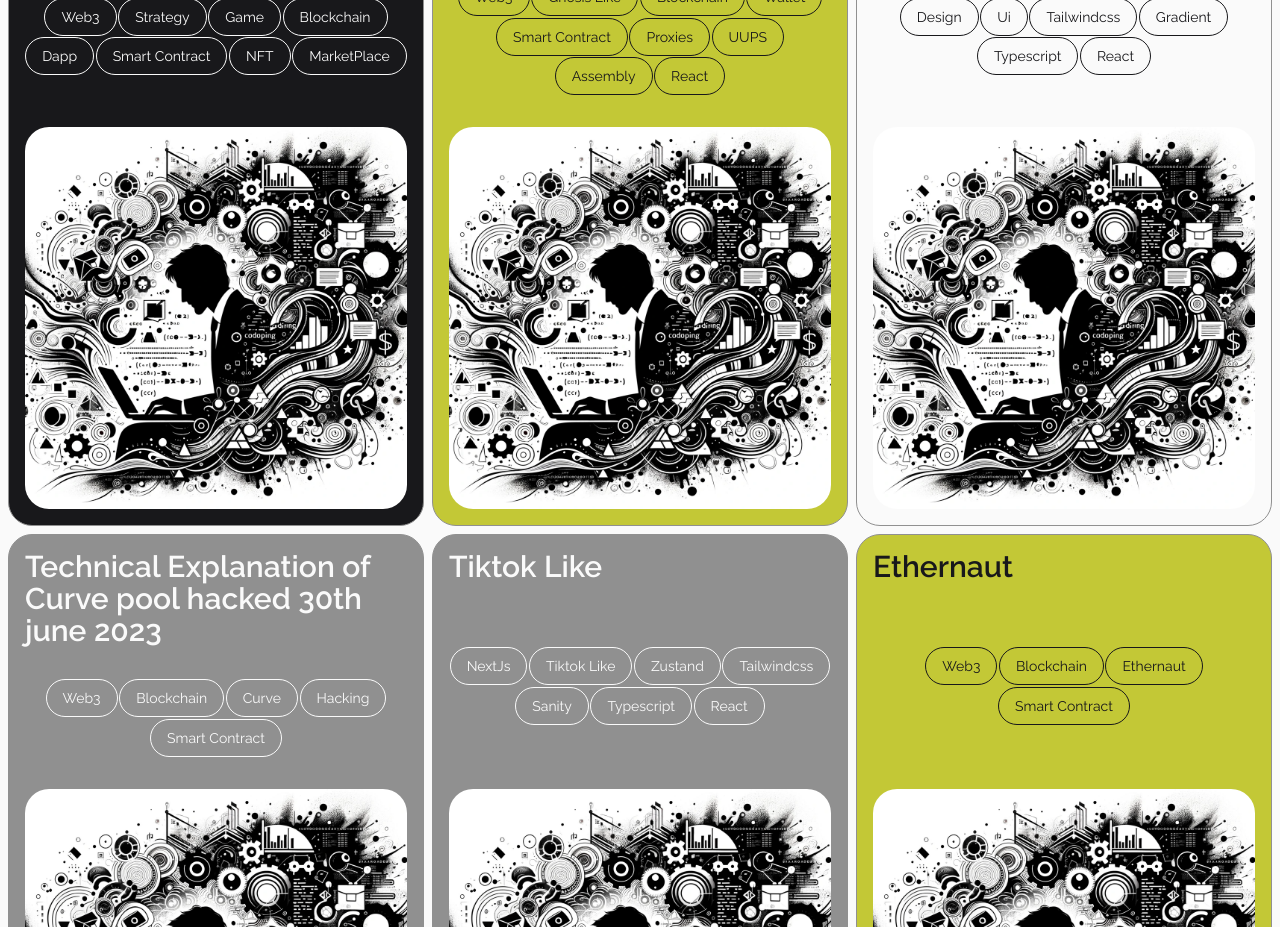
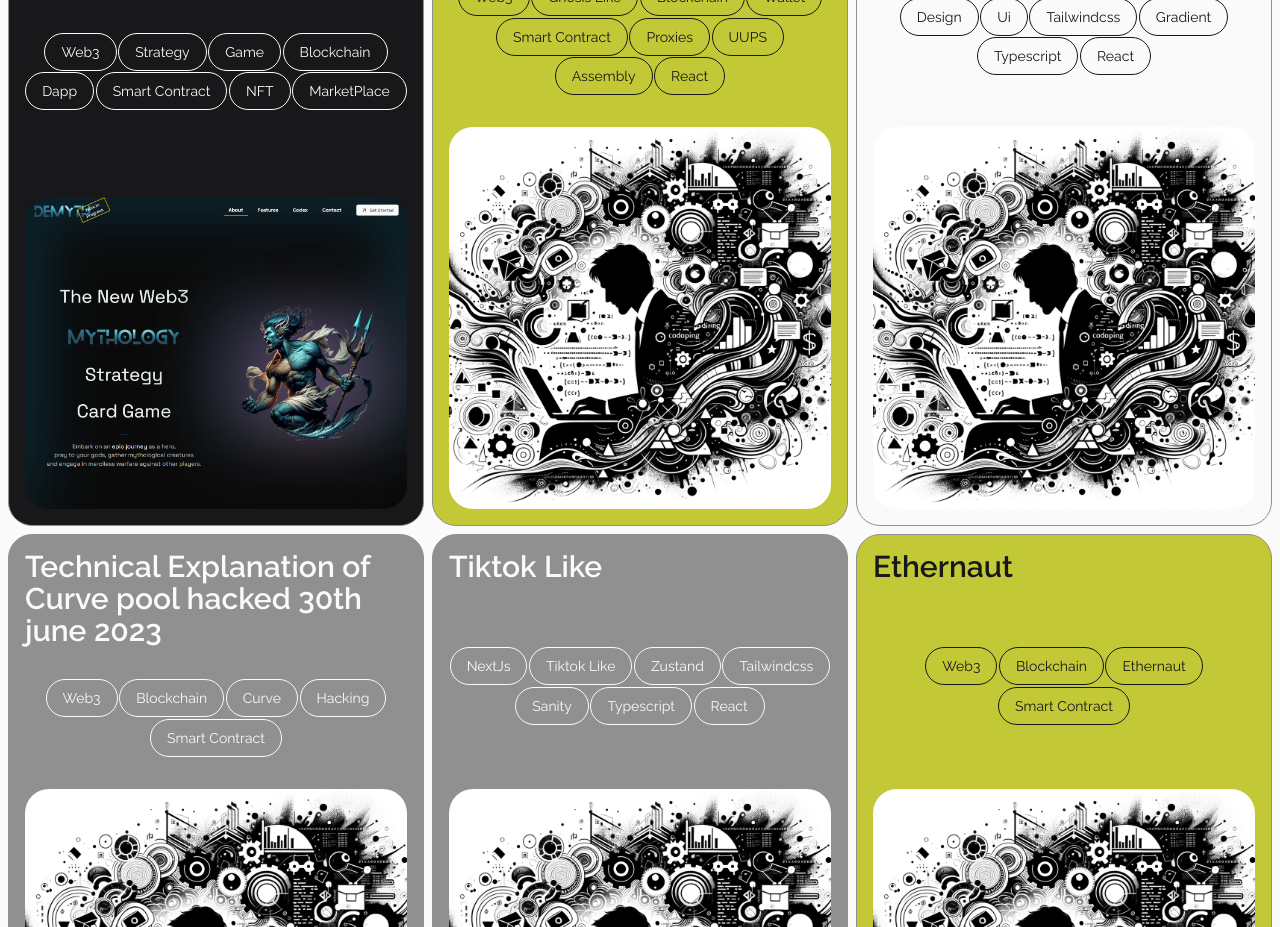
Before and after one commit to MarcOreliOoo/portfolio, a Next.js app: page / in a window 1280 px wide. Shown: the part 1340-2267 px from the top of the page. Built offline with nearby package versions, Linux system fonts and the light colour scheme; some icons are missing.

Commit message:
Main pages image + images layout for project details

```diff
--- a/src/app/project/[id]/page.tsx
+++ b/src/app/project/[id]/page.tsx
@@ -46,18 +46,19 @@ const VideoPreview = ({ preview }: { preview: projectType["preview"] }) => {
 const ImagesList = ({ images }: { images: projectType["images"] }) => {
 	if (!images || images.length == 0) return null;
 	return (
-		<>
+		<div className="grid grid-flow-row sm:grid-flow-col gap-2">
 			{images.map((image, index) => (
 				<Image
+					src={"/" + image}
 					key={index}
-					src={image}
-					alt={image}
-					width="500"
-					height="500"
-					priority={true}
+					alt={`Image ${index}`}
+					priority={index === 0} // Only the first image has priority if needed
+					width={500} // Set a fixed width for all images
+					height={500} // Set a fixed height for all images
+					className="object-fill rounded-3xl w-full h-full"
 				/>
 			))}
-		</>
+		</div>
 	);
 };
 
--- a/src/components/Projects/Projects.tsx
+++ b/src/components/Projects/Projects.tsx
@@ -28,7 +28,11 @@ const Projects = () => {
 					</div>
 					<div className="flex items-center justify-center mx-auto rounded-3xl overflow-clip">
 						<Image
-							src={"/developer.png"}
+							src={
+								project.images && project.images[0]
+									? "/" + project.images[0]
+									: "/developer.png"
+							}
 							alt={project.title}
 							width="500"
 							height="500"
--- a/src/lib/data.ts
+++ b/src/lib/data.ts
@@ -64,7 +64,8 @@ const projectsData: projectType[] = [
 		],
 		shortDesc:
 			"Demyth is a strategy-based web3 browser game, inspired by mythology, where players compete to ascend the rankings. In addition to the game, this project aims to integrate a variety of common full-stack tools, as we will discuss further.",
-		preview: "",
+		preview: "FlashbackDemyth",
+		images: ["Demyth_1.PNG", "Demyth_2.PNG"],
 		links: {
 			website: "https://demyth-frontend.vercel.app/",
 			github: "https://github.com/MarcOreliOoo/demyth/tree/main",
```
Also changed, not shown: public/Demyth_1.PNG (added), public/Demyth_2.PNG (added).
